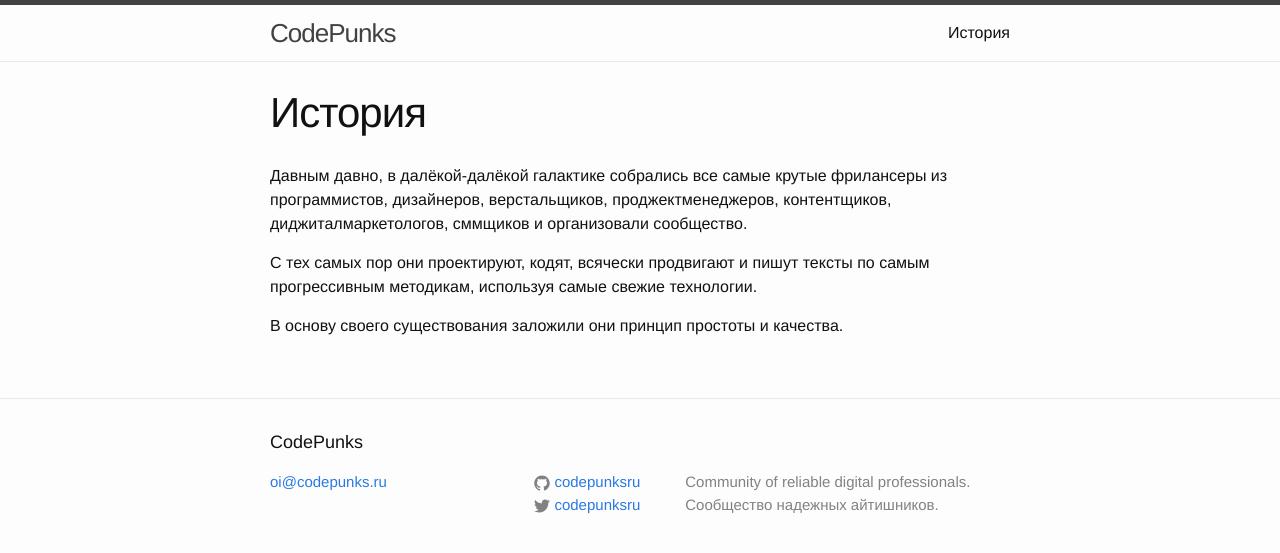
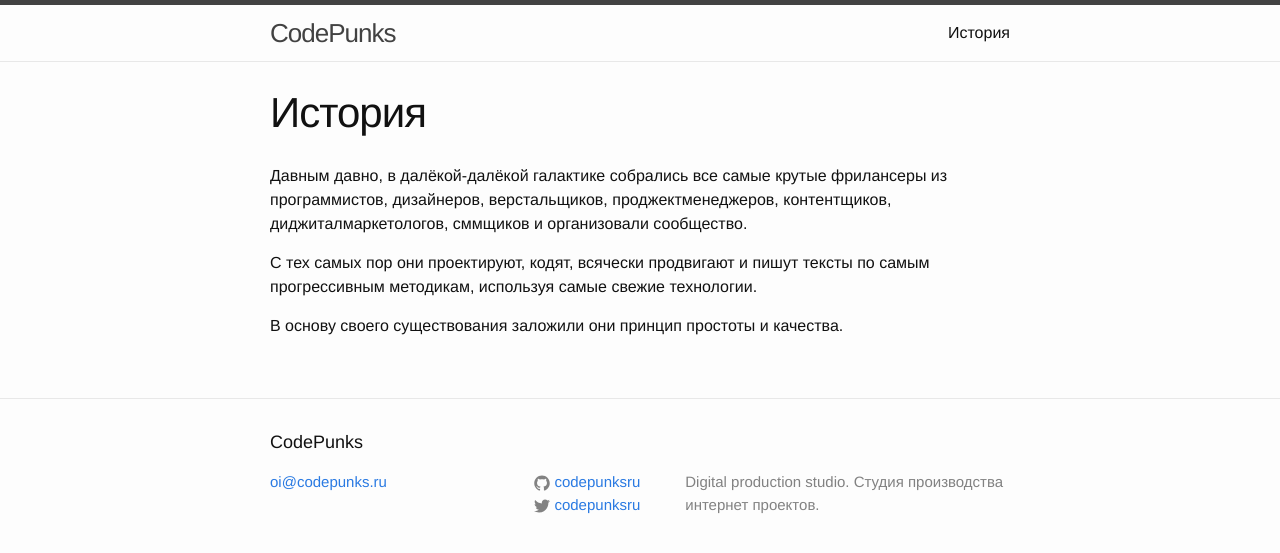
Before and after one commit to codepunksru/codepunksru.github.io, a Jekyll site: the page built from about.md, in a window 1280 px wide. Shown: the top 553 px of the page. Built offline with Jekyll 4.4.1, drawn with Linux system fonts in a browser that asks for light colours.

Commit message:
Basic Info Update
Description update

```diff
--- a/_config.yml
+++ b/_config.yml
@@ -9,7 +9,7 @@
 title: CodePunks
 email: oi@codepunks.ru
 description: > # this means to ignore newlines until "baseurl:"
-  Community of reliable digital professionals. Сообщество надежных айтишников.
+  Digital production studio. Студия производства интернет проектов.
 baseurl: "" # the subpath of your site, e.g. /blog
 url: "http://codepunks.ru" # the base hostname & protocol for your site
 twitter_username: codepunksru
```
